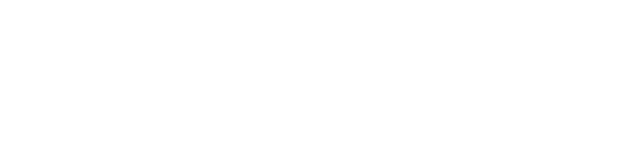
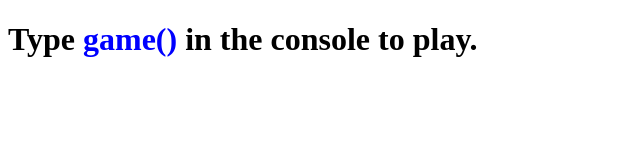
Before and after one commit to leulyk/rock-paper-scissors, a plain HTML site: page index.html in a window 1280 px wide. Shown: the whole page, without its empty margins (0-640 px from the left). Drawn offline with Linux system fonts and the light colour scheme.

Commit message:
add a header

```diff
--- a/index.html
+++ b/index.html
@@ -6,5 +6,6 @@
     <script src="script.js"></script>
 </head>
 <body>
+    <h1>Type <span style="color: rgb(0, 0, 255)">game()</span> in the console to play.</h1>
 </body>
 </html>
```
